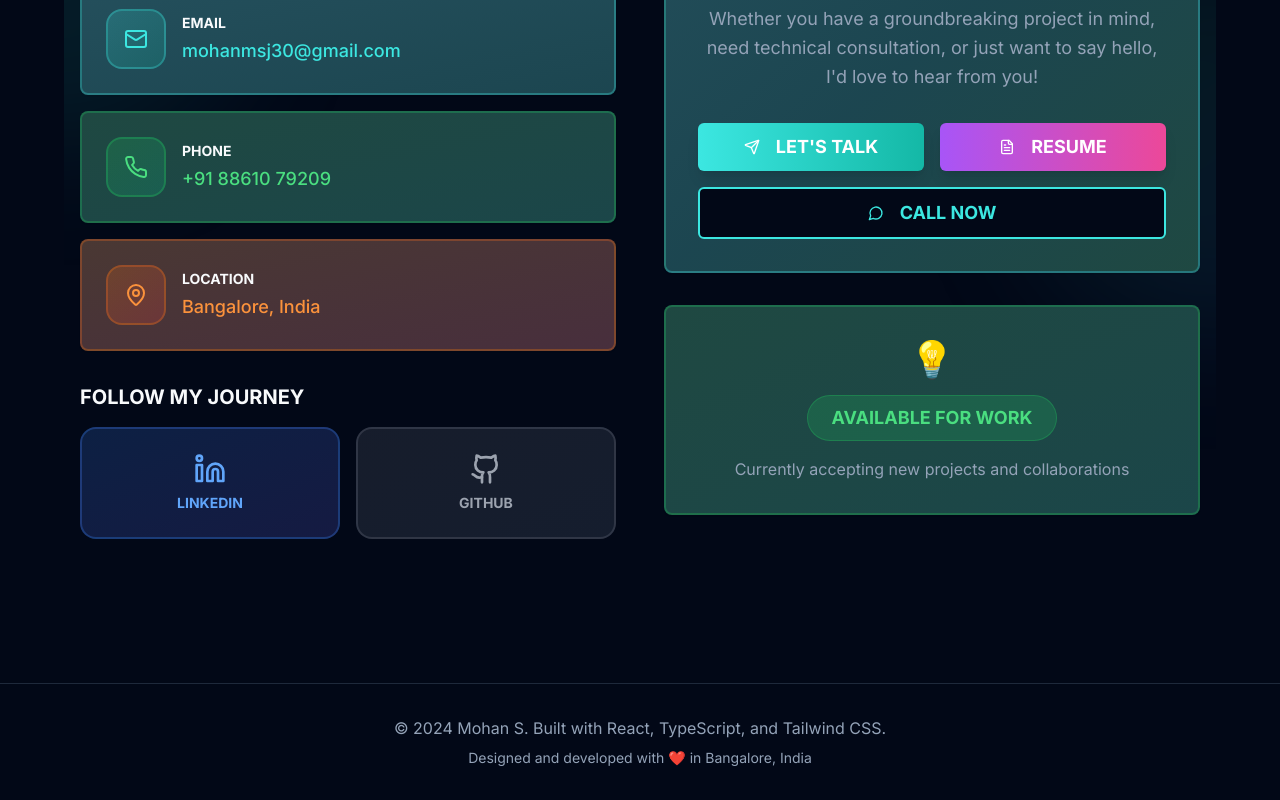
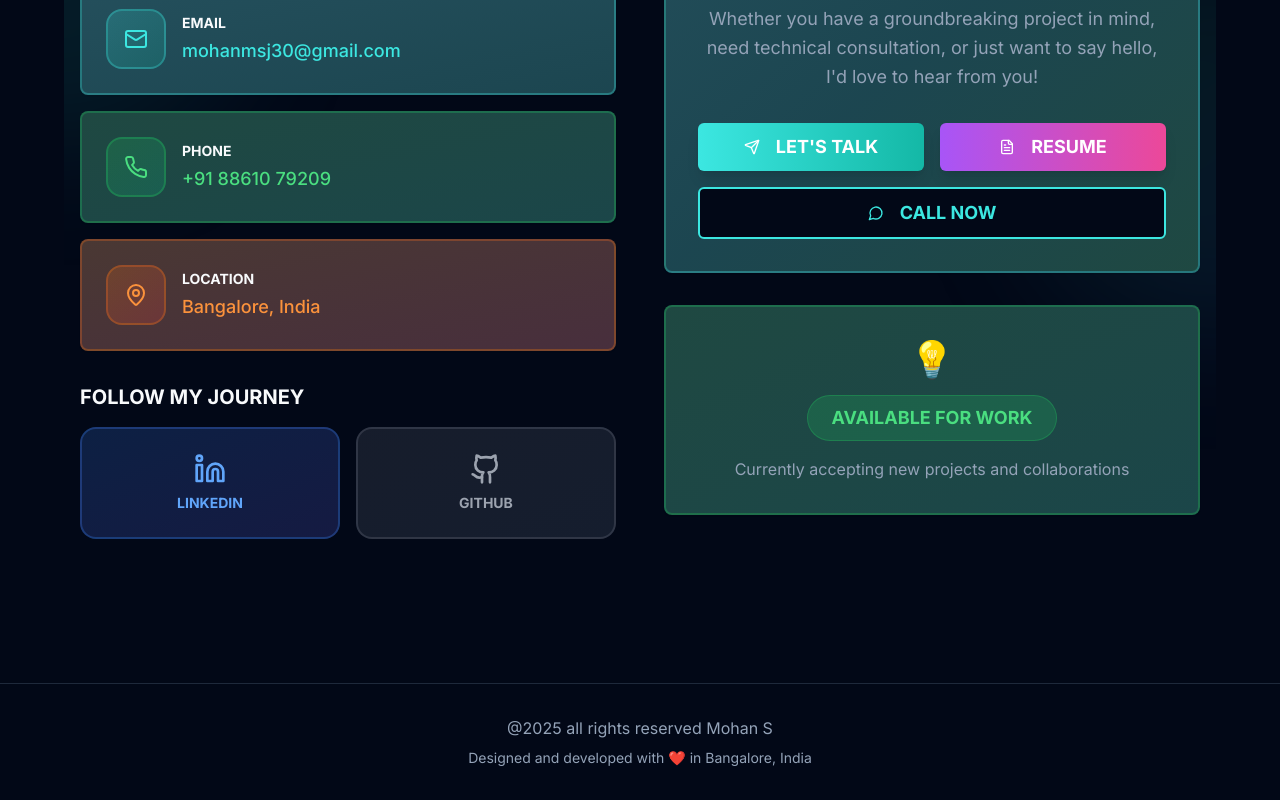
Before and after one commit to Msj30/mohan-developer, a React (Vite) app: page / in a window 1280 px wide. Shown: the part 6241-7041 px from the top of the page. Built offline with nearby package versions, Linux system fonts and the light colour scheme.

Commit message:
Visual edit in Lovable
Edited UI in Lovable

```diff
--- a/src/components/Footer.tsx
+++ b/src/components/Footer.tsx
@@ -1,19 +1,13 @@
-
 const Footer = () => {
-  return (
-    <footer className="py-8 px-4 border-t border-border">
+  return <footer className="py-8 px-4 border-t border-border">
       <div className="container mx-auto">
         <div className="text-center">
-          <p className="text-muted-foreground">
-            © 2024 Mohan S. Built with React, TypeScript, and Tailwind CSS.
-          </p>
+          <p className="text-muted-foreground">@2025 all rights reserved Mohan S</p>
           <p className="text-sm text-muted-foreground mt-2">
             Designed and developed with ❤️ in Bangalore, India
           </p>
         </div>
       </div>
-    </footer>
-  );
+    </footer>;
 };
-
 export default Footer;
```
